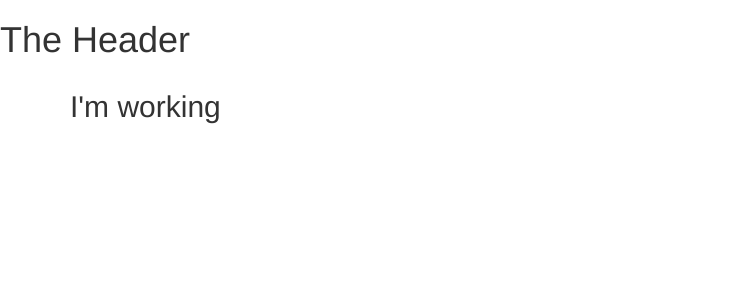
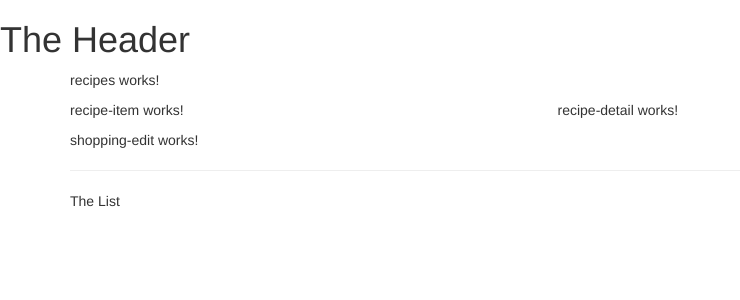
Before and after one commit to katratzi/udemy-angular, an Angular app in the folder 03 - course project/recipe-book/: page / in a window 1280 px wide. Shown: the top 300 px of the page, without its empty margins (0-740 px from the left). Built offline with nearby package versions, Linux system fonts and the light colour scheme.

Commit message:
some intial html components laid out

```diff
--- a/03 - course project/recipe-book/src/app/app.component.html
+++ b/03 - course project/recipe-book/src/app/app.component.html
@@ -2,7 +2,7 @@
 <div class="container">
   <div class="row">
     <div class="col-md-12">
-      <h2>I'm working</h2>
+      <app-recipes></app-recipes>
+      <app-shopping-list></app-shopping-list>
     </div>
   </div>
-</div>
--- a/03 - course project/recipe-book/src/app/recipes/recipe-list/recipe-list.component.html
+++ b/03 - course project/recipe-book/src/app/recipes/recipe-list/recipe-list.component.html
@@ -1 +1 @@
-<p>recipe-list works!</p>
+<app-recipe-item></app-recipe-item>
--- a/03 - course project/recipe-book/src/app/recipes/recipes.component.html
+++ b/03 - course project/recipe-book/src/app/recipes/recipes.component.html
@@ -1 +1,10 @@
 <p>recipes works!</p>
+
+<div class="row">
+    <div class="col-md-5">
+        <app-recipe-list></app-recipe-list>
+    </div>
+    <div class="col-md-7">
+        <app-recipe-detail></app-recipe-detail>
+    </div>
+</div>
--- a/03 - course project/recipe-book/src/app/shopping-list/shopping-list.component.html
+++ b/03 - course project/recipe-book/src/app/shopping-list/shopping-list.component.html
@@ -1 +1,7 @@
-<p>shopping-list works!</p>
+<div class="row">
+    <div class="col-xs-10">
+        <app-shopping-edit></app-shopping-edit>
+        <hr>
+        <p>The List</p>
+    </div>
+</div>
```
